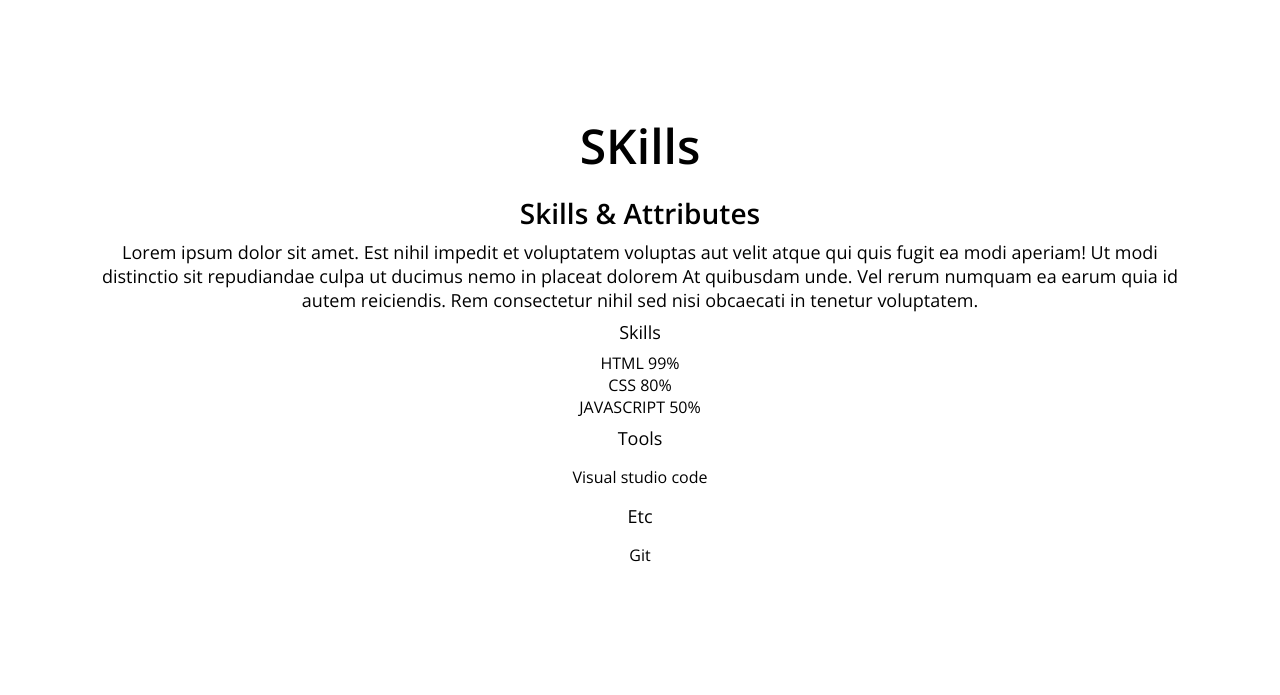
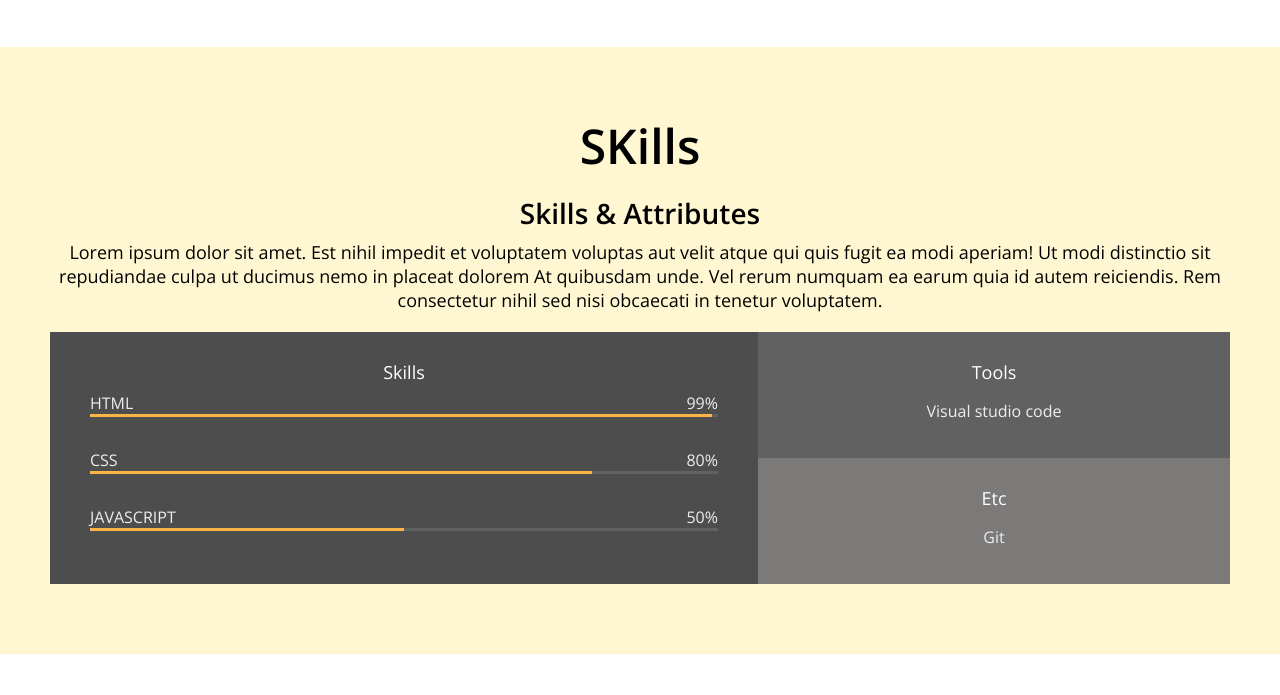
Before and after one commit to gomgom35b/portfolio-website-practice, a plain HTML site: page index.html in a window 1280 px wide. Shown: the part 1507-2202 px from the top of the page. Drawn offline with nearby package versions, Linux system fonts and the light colour scheme.

Commit message:
CSS : Skills

```diff
--- a/index.html
+++ b/index.html
@@ -36,7 +36,7 @@
         <button class="home__contact">Contact Me</button>
     </section>
     <!-- About -->
-    <section id="about" class="section">
+    <section id="about" class="section section__container">
         <h1>About me</h1>
         <p>Quo consequatur magnam ut sint ipsum est corrupti magni est repellat dolores nam sequi cumque.
             Aut quidem voluptatem quo Quis sunt in delectus architecto. Eos nostrum iusto ex asperiores
@@ -67,7 +67,7 @@
                 </div>
 
                 <div class="career__description">
-                    <div class="career__name">Meiji University</div>
+                    <div class="career__name">Meiji University - Global Japanese Studies</div>
                 <div class="career__period">2012 April - 2016 March</div>
                 </div>
             </div>
@@ -78,7 +78,7 @@
                 </div>
 
                     <div class="career__description">
-                        <div class="career__name">Dodma pilates</div>
+                        <div class="career__name">Dodma pilates - Pilates instructor</div>
                         <div class="career__period">2021 January - 2021 October</div>
                     </div>
             </div>
@@ -86,6 +86,7 @@
     </section>
     <!-- Skills -->
     <section id="skills" class="section">
+        <div class="section__container">
             <h1>SKills</h1>
             <h2>Skills & Attributes</h2>
             <p>Lorem ipsum dolor sit amet. Est nihil impedit et voluptatem voluptas
@@ -102,7 +103,7 @@
                             <span>99%</span>
                         </div>
                         <div class="skill__bar">
-                        <div class="skill__value"></div>
+                            <div class="skill__value" style="width: 99%;"></div>
                         </div>
                     </div>
                     <div class="skill">
@@ -111,7 +112,7 @@
                             <span>80%</span>
                         </div>
                         <div class="skill__bar">
-                        <div class="skill__value"></div>
+                            <div class="skill__value" style="width: 80%;"></div>
                         </div>
                     </div>
                     <div class="skill">
@@ -120,7 +121,7 @@
                             <span>50%</span>
                         </div>
                         <div class="skill__bar">
-                        <div class="skill__value"></div>
+                            <div class="skill__value" style="width: 50%;"></div>
                         </div>
                     </div>
                 </div>
@@ -139,6 +140,8 @@
                     </div>
                 </div>
             </div>
+        </div>
+
     </section>
      <!-- Work -->
     <section id="work" class="section">
--- a/style.css
+++ b/style.css
@@ -174,6 +174,10 @@ p {
 .section {
   padding: 50px;
   text-align: center;
+  margin: auto;
+}
+
+.section__container {
   max-width: 1200px;
   margin: auto;
 }
@@ -238,3 +242,58 @@ p {
 .career__period {
   font-size: var(--font-micro);
 }
+
+/* Skill */
+
+#skills {
+  background-color: var(--color-yellow);
+}
+
+.skillset {
+  display: flex;
+  background-color: var(--color-light-grey);
+  color: var(--color-light-white);
+  margin: 20px 0;
+}
+
+.skillset__title {
+  color: var(--color-white);
+}
+.skillset__left {
+  flex-basis: 60%;
+  background-color: var(--color-dark-grey);
+  padding: 20px 40px;
+}
+
+.skill {
+  margin-bottom: 32px;
+}
+
+.skill__description {
+  display: flex;
+  justify-content: space-between;
+}
+
+.skill__bar {
+  width: 100%;
+  height: 3px;
+  background-color: var(--color-grey);
+}
+
+.skill__value {
+  height: 3px;
+  background-color: var(--color-orange);
+}
+
+.skillset__right {
+  flex-basis: 40%;
+}
+
+.tools,
+.etc {
+  padding: 20px;
+}
+
+.tools {
+  background-color: var(--color-grey);
+}
```
Lines whose indentation alone changed are shown as unchanged.
